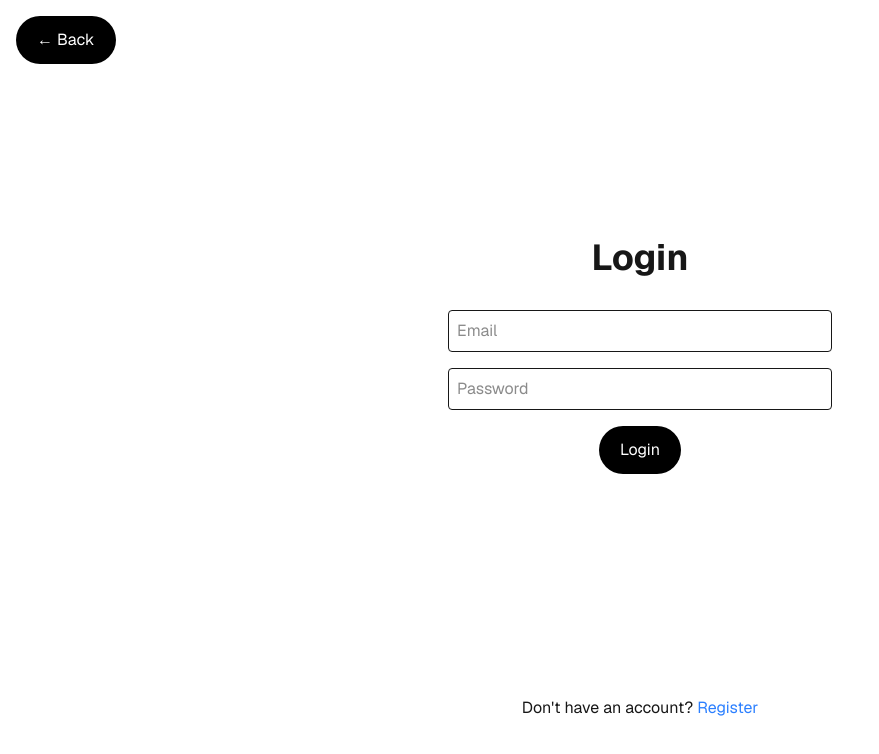
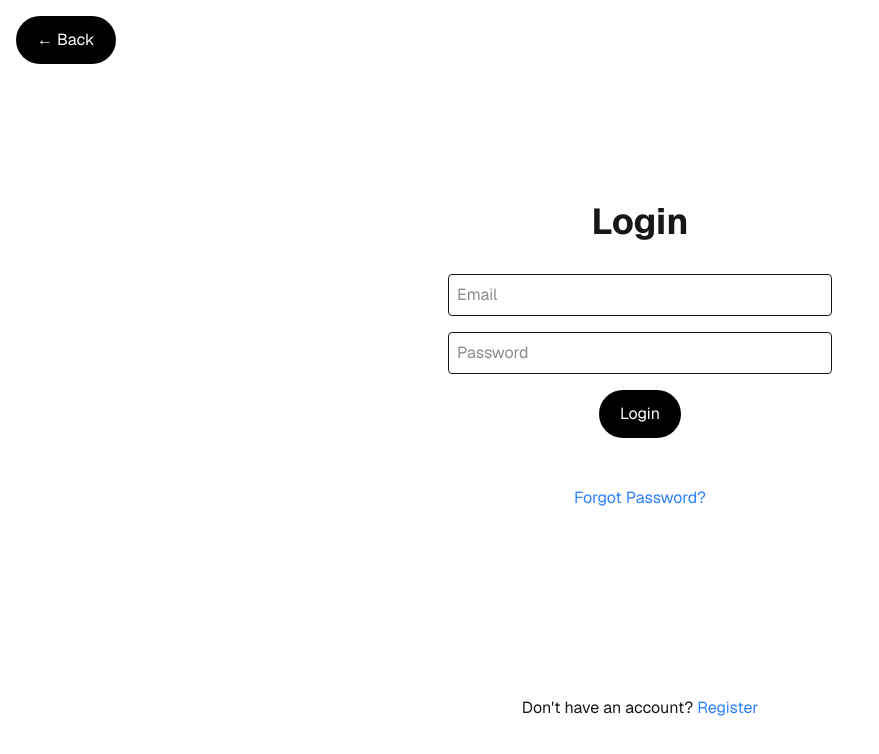
Before and after one commit to TACmouc/movie-tickets, a Next.js app: page /login in a window 1280 px wide. Shown: the top 754 px of the page, without its empty margins (0-879 px from the left). Built offline with nearby package versions, Linux system fonts and the light colour scheme; no server answers.

Commit message:
PS-2: Ajouter un "mot de passe oublié" dans le login

```diff
--- a/src/app/login/login.tsx
+++ b/src/app/login/login.tsx
@@ -6,9 +6,11 @@ interface LoginProps {
     password: string;
     error: string;
     isLoading: boolean;
+    resetMessage: string;
     onEmailChange: (email: string) => void;
     onPasswordChange: (password: string) => void;
     onSubmit: (e: FormEvent) => void;
+    onResetPassword: () => void;
 }
 
 export default function Login({
@@ -16,9 +18,11 @@ export default function Login({
     password,
     error,
     isLoading,
+    resetMessage,
     onEmailChange,
     onPasswordChange,
     onSubmit,
+    onResetPassword,
 }: LoginProps) {
     return (
         <div className="grid grid-rows-[1fr_auto] items-center justify-items-center min-h-screen p-8 pb-20 gap-16 sm:p-20 font-[family-name:var(--font-geist-sans)]">
@@ -33,6 +37,7 @@ export default function Login({
             <main className="flex flex-col gap-8 items-center">
                 <h1 className="text-4xl font-bold">Login</h1>
                 {error && <p className="text-red-500 mb-4">{error}</p>}
+                {resetMessage && <p className="text-green-500 mb-4">{resetMessage}</p>}
                 <form onSubmit={onSubmit} className="space-y-4 max-w-sm w-full">
                     <input
                         type="email"
@@ -60,6 +65,12 @@ export default function Login({
                         </button>
                     </div>
                 </form>
+                <button
+                    onClick={onResetPassword}
+                    className="text-blue-500 hover:underline mt-4"
+                >
+                    Forgot Password?
+                </button>
             </main>
             <nav className="flex gap-6 items-center justify-center">
                 <p className="text-sm sm:text-base">
--- a/src/app/login/page.tsx
+++ b/src/app/login/page.tsx
@@ -2,7 +2,7 @@
 "use client"
 import { useState, FormEvent } from "react";
 import { auth } from "../../firebase";
-import { signInWithEmailAndPassword } from "firebase/auth";
+import { signInWithEmailAndPassword, sendPasswordResetEmail } from "firebase/auth";
 import Login from "@/app/login/login";
 import { useRouter } from "next/navigation";
 
@@ -11,6 +11,7 @@ export default function LoginPage() {
     const [password, setPassword] = useState("");
     const [error, setError] = useState("");
     const [isLoading, setIsLoading] = useState(false);
+    const [resetMessage, setResetMessage] = useState("");
     const router = useRouter();
 
     const handleEmailChange = (email: string) => {
@@ -36,15 +37,28 @@ export default function LoginPage() {
         }
     };
 
+    const handleResetPassword = async () => {
+        setResetMessage("");
+        setError("");
+        try {
+            await sendPasswordResetEmail(auth, email);
+            setResetMessage("Password reset email sent!");
+        } catch (err: unknown) {
+            setError(err instanceof Error ? err.message : "Error sending reset email");
+        }
+    };
+
     return (
         <Login
             email={email}
             password={password}
             error={error}
             isLoading={isLoading}
+            resetMessage={resetMessage}
             onEmailChange={handleEmailChange}
             onPasswordChange={handlePasswordChange}
             onSubmit={handleSubmit}
+            onResetPassword={handleResetPassword}
         />
     );
 }
```
Also changed, not shown: src/app/register/register.tsx (indentation only).
